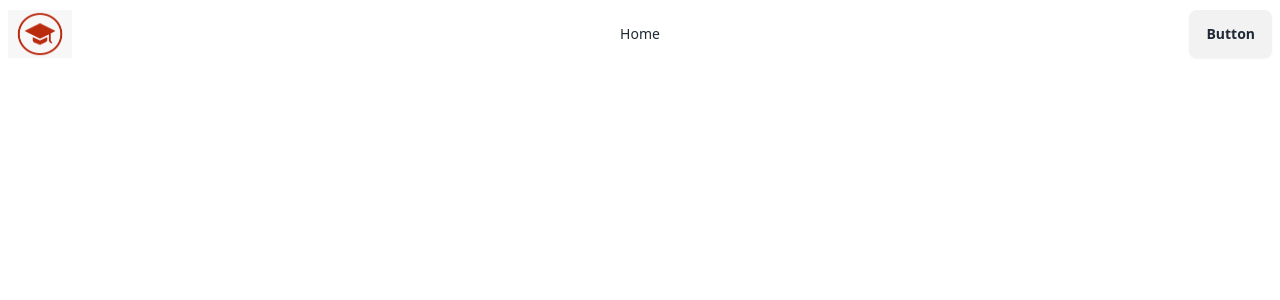
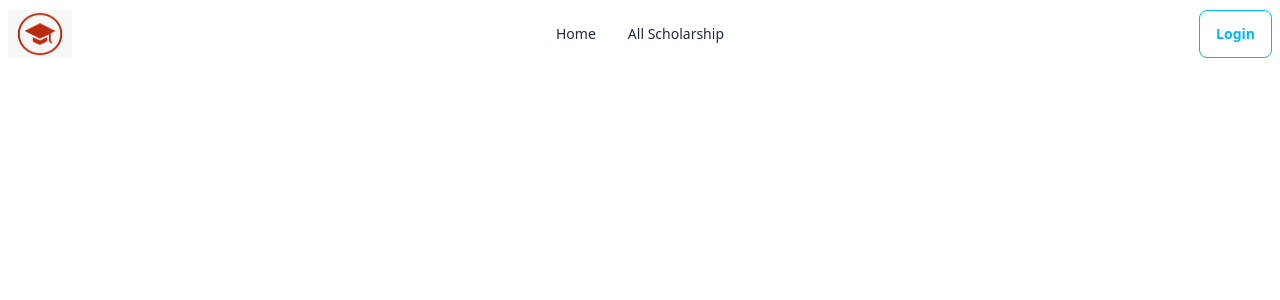
Before and after one commit to mahdi056/A-12, a React (Vite) app: page / in a window 1280 px wide. Shown: the top 300 px of the page. Built offline with nearby package versions, Linux system fonts and the light colour scheme.

Commit message:
set up navbar

```diff
--- /dev/null
+++ b/src/Components/AllScholarships.jsx
@@ -0,0 +1,11 @@
+
+
+const AllScholarships = () => {
+    return (
+        <div>
+            All Scholarships
+        </div>
+    );
+};
+
+export default AllScholarships;
--- a/src/Components/Header.jsx
+++ b/src/Components/Header.jsx
@@ -27,6 +27,7 @@ const Header = () => {
                             tabIndex={0}
                             className="menu menu-sm dropdown-content bg-base-100 rounded-box z-[1] mt-3 w-52 p-2 shadow">
                             <li><NavLink to='/home'>Home</NavLink></li>
+                            <li><NavLink to='/allscholarship'>All Scholarship</NavLink></li>
 
 
                         </ul>
@@ -37,12 +38,13 @@ const Header = () => {
                 <div className="navbar-center hidden lg:flex">
                     <ul className="menu menu-horizontal px-1">
                     <li><NavLink to='/home'>Home</NavLink></li>
+                    <li><NavLink to='/allscholarship'>All Scholarship</NavLink></li>
 
 
                     </ul>
                 </div>
                 <div className="navbar-end">
-                    <a className="btn">Button</a>
+                    <button className="btn btn-outline btn-info">Login</button>
                 </div>
             </div>
 
--- a/src/main.jsx
+++ b/src/main.jsx
@@ -9,6 +9,7 @@ import {
 } from "react-router-dom";
 import Root from './Components/Root';
 import Home from './Components/Home';
+import AllScholarships from './Components/AllScholarships';
 
 const router = createBrowserRouter([
   {
@@ -18,6 +19,10 @@ const router = createBrowserRouter([
       {
         path: '/home',
         element: <Home></Home>
+      },
+      {
+        path: '/allscholarship',
+        element: <AllScholarships></AllScholarships>
       }
     ]
   },
```
